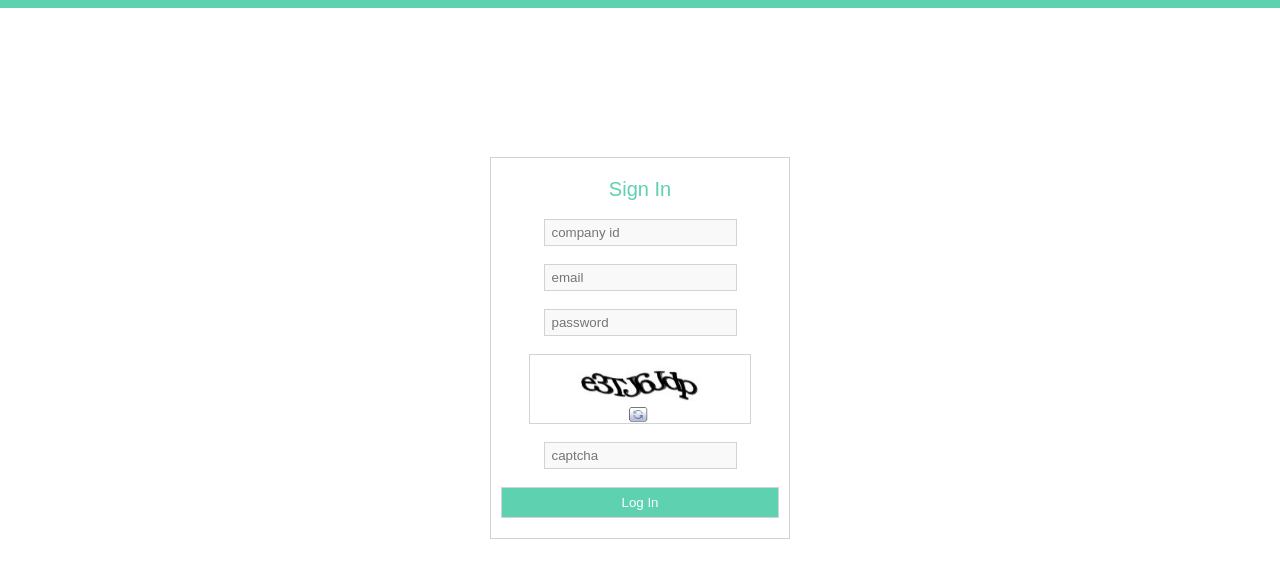
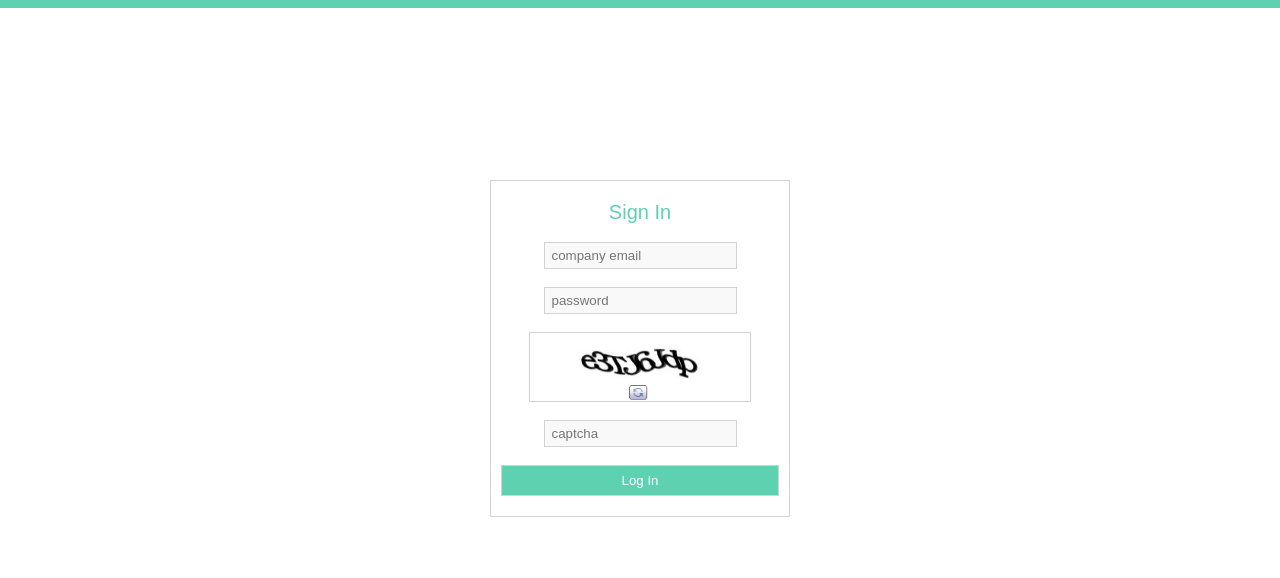
Before and after one commit to otboss/CIIMS, a plain HTML site: page login.html in a window 1280 px wide. Shown: the part 72-650 px from the top of the page. Drawn offline with Linux system fonts and the light colour scheme.

Commit message:
minor changes

```diff
--- a/login.html
+++ b/login.html
@@ -53,10 +53,7 @@
                         <div style="padding: 20px 10px; width: 300px; display: inline-block; margin: -40px 0 0 0; border: 1px solid lightgray; background-color: ;">
                             <div style=" color: #5ED1B0; font-size: 20px; font-family: arial;">Sign In</div>
                             <br>
-                            <input placeholder="company id" style="padding: 5px 7px; color: #5ED1B0;">
-                            <br>
-                            <br>
-                            <input placeholder="email" style="padding: 5px 7px; color: #5ED1B0;">
+                            <input placeholder="company email" style="padding: 5px 7px; color: #5ED1B0;">
                             <br>
                             <br>
                             <input placeholder="password" style="padding: 5px 7px; color: #5ED1B0;">
```
